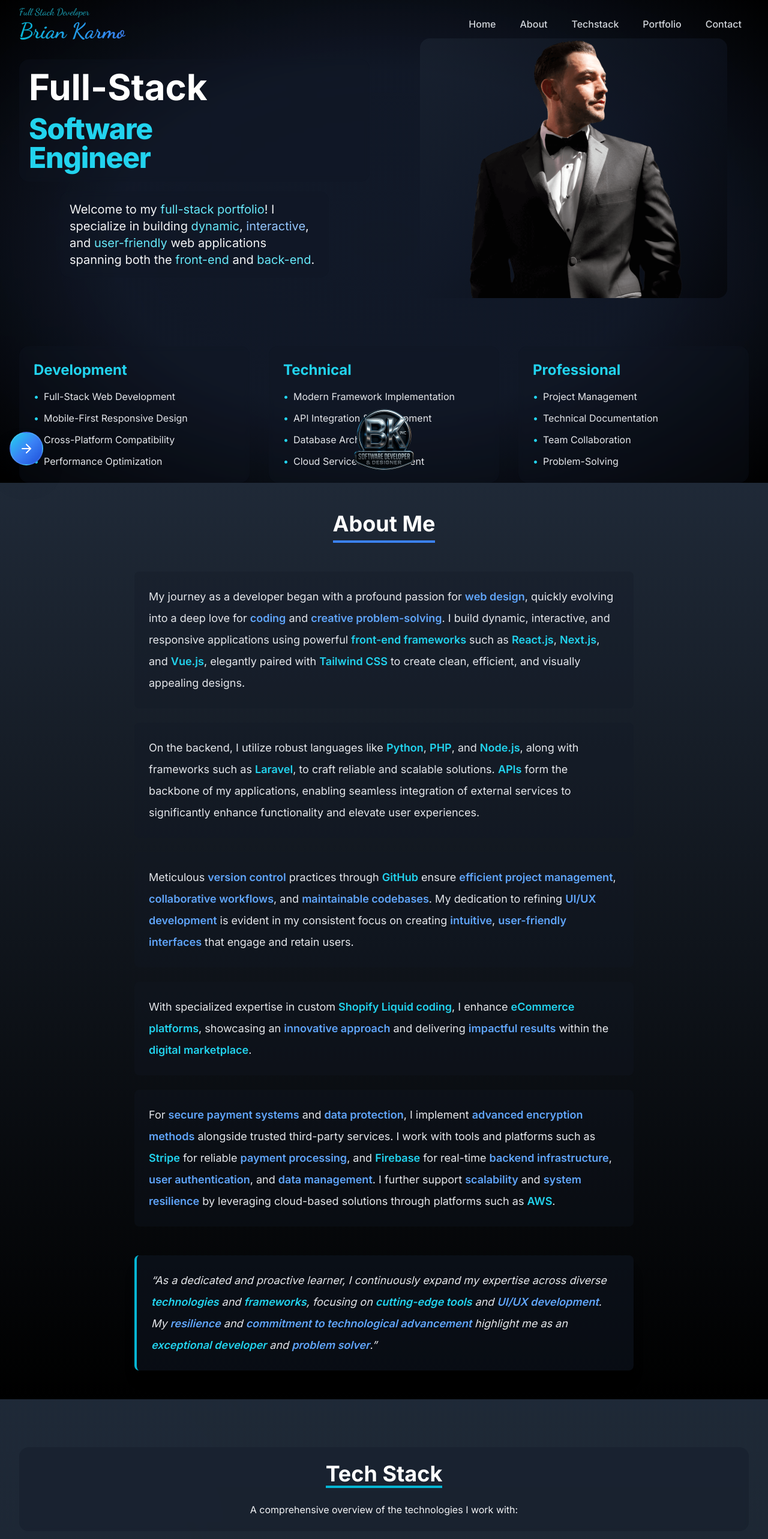
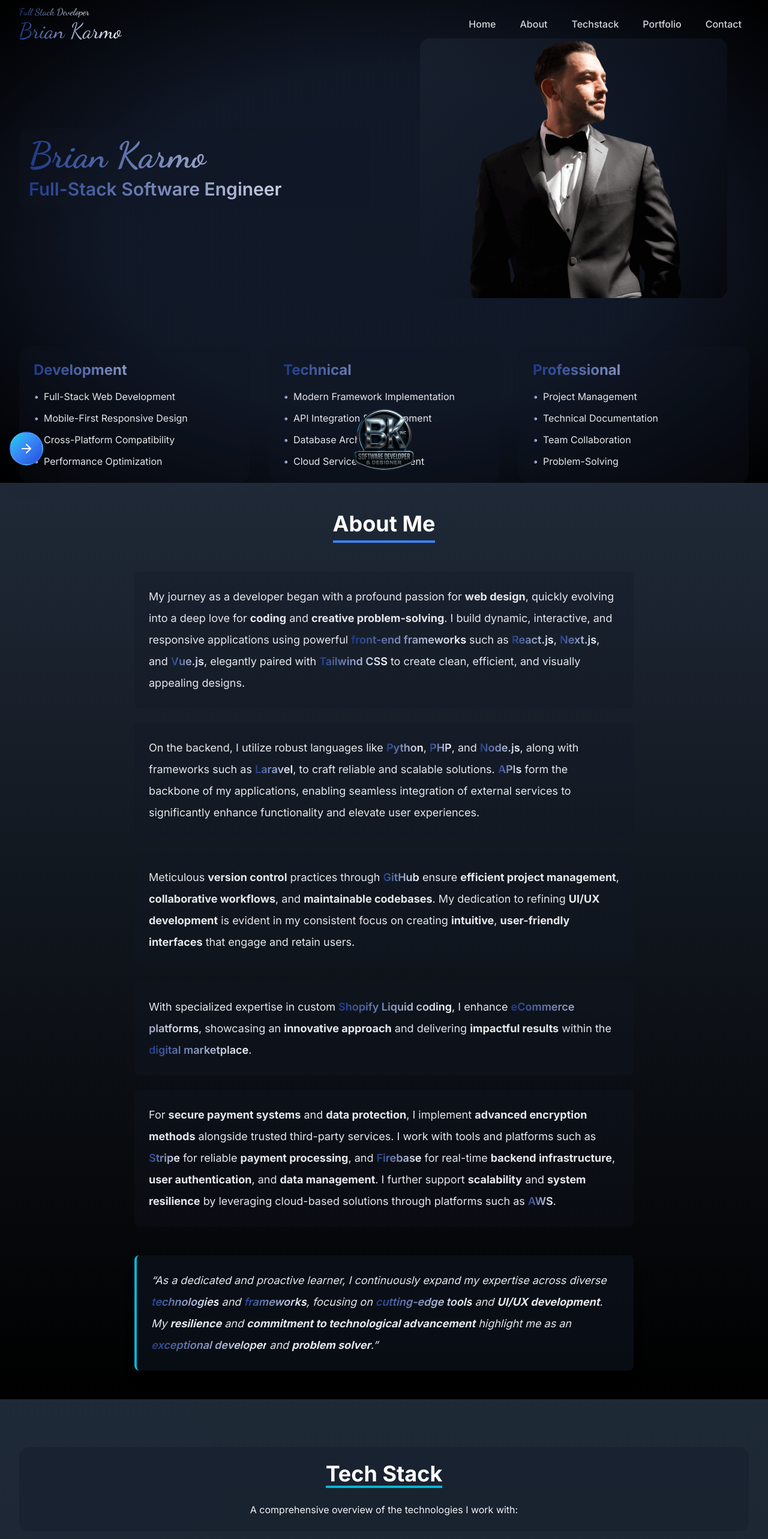
Before and after one commit to briankarmo/Portfolio, a Next.js app: page / in a window 1280 px wide. Shown: the top 2566 px of the page at 60% size. Built offline with nearby package versions, Linux system fonts and the light colour scheme.

Commit message:
Add files via upload

```diff
--- a/package.json
+++ b/package.json
@@ -6,8 +6,7 @@
     "dev": "next dev",
     "build": "next build",
     "start": "next start",
-    "lint": "next lint",
-    "optimize-images": "node scripts/optimize-images.js"
+    "lint": "next lint"
   },
   "dependencies": {
     "aos": "^2.3.4",
--- a/src/components/About.jsx
+++ b/src/components/About.jsx
@@ -1,10 +1,8 @@
 import React from 'react';
 import MotionWrapper from './MotionWrapper';
 
-const HighlightedText = ({ children, type }) => (
-  <span className={`${type === 'framework' ? 'text-cyan-400' : 'text-blue-400'} font-semibold`}>
-    {children}
-  </span>
+const GradientTech = ({ children }) => (
+  <span className="bg-gradient-to-r from-blue-900 to-white bg-clip-text text-transparent font-semibold">{children}</span>
 );
 
 const About = () => {
@@ -32,14 +30,10 @@ const About = () => {
             <MotionWrapper delay={0.2}>
             <div className="bg-gray-900/30 rounded-lg p-6 mx-4 sm:mx-0">
               <p className="text-gray-200 leading-relaxed sm:leading-loose m-0">
-                My journey as a developer began with a profound passion for <HighlightedText>web design</HighlightedText>,
-                quickly evolving into a deep love for <HighlightedText>coding</HighlightedText> and{' '}
-                <HighlightedText>creative problem-solving</HighlightedText>. I build dynamic, interactive,
-                and responsive applications using powerful <HighlightedText type="framework">front-end frameworks</HighlightedText> such
-                as <HighlightedText type="framework">React.js</HighlightedText>,{' '}
-                <HighlightedText type="framework">Next.js</HighlightedText>, and{' '}
-                <HighlightedText type="framework">Vue.js</HighlightedText>, elegantly paired with{' '}
-                <HighlightedText type="framework">Tailwind CSS</HighlightedText> to create clean, efficient,
+                My journey as a developer began with a profound passion for <b>web design</b>,
+                quickly evolving into a deep love for <b>coding</b> and <b>creative problem-solving</b>. I build dynamic, interactive,
+                and responsive applications using powerful <GradientTech>front-end frameworks</GradientTech> such
+                as <GradientTech>React.js</GradientTech>, <GradientTech>Next.js</GradientTech>, and <GradientTech>Vue.js</GradientTech>, elegantly paired with <GradientTech>Tailwind CSS</GradientTech> to create clean, efficient,
                 and visually appealing designs.
               </p>
             </div>
@@ -49,11 +43,7 @@ const About = () => {
             <MotionWrapper delay={0.4}>
             <div className="bg-gray-900/30 rounded-lg p-6 mx-4 sm:mx-0">
               <p className="text-gray-200 leading-relaxed sm:leading-loose m-0">
-                On the backend, I utilize robust languages like <HighlightedText type="framework">Python</HighlightedText>,{' '}
-                <HighlightedText type="framework">PHP</HighlightedText>, and{' '}
-                <HighlightedText type="framework">Node.js</HighlightedText>, along with frameworks such as{' '}
-                <HighlightedText type="framework">Laravel</HighlightedText>, to craft reliable and scalable solutions.{' '}
-                <HighlightedText type="framework">APIs</HighlightedText> form the backbone of my applications,
+                On the backend, I utilize robust languages like <GradientTech>Python</GradientTech>, <GradientTech>PHP</GradientTech>, and <GradientTech>Node.js</GradientTech>, along with frameworks such as <GradientTech>Laravel</GradientTech>, to craft reliable and scalable solutions. <GradientTech>APIs</GradientTech> form the backbone of my applications,
                 enabling seamless integration of external services to significantly enhance functionality
                 and elevate user experiences.
               </p>
@@ -64,14 +54,7 @@ const About = () => {
             <MotionWrapper delay={0.6}>
             <div className="bg-gray-900/30 rounded-lg p-6 mx-4 sm:mx-0">
               <p className="text-gray-200 leading-relaxed sm:leading-loose m-0">
-                Meticulous <HighlightedText>version control</HighlightedText> practices through{' '}
-                <HighlightedText type="framework">GitHub</HighlightedText> ensure{' '}
-                <HighlightedText>efficient project management</HighlightedText>,{' '}
-                <HighlightedText>collaborative workflows</HighlightedText>, and{' '}
-                <HighlightedText>maintainable codebases</HighlightedText>. My dedication to refining{' '}
-                <HighlightedText>UI/UX development</HighlightedText> is evident in my consistent focus on creating{' '}
-                <HighlightedText>intuitive</HighlightedText>,{' '}
-                <HighlightedText>user-friendly interfaces</HighlightedText> that engage and retain users.
+                Meticulous <b>version control</b> practices through <GradientTech>GitHub</GradientTech> ensure <b>efficient project management</b>, <b>collaborative workflows</b>, and <b>maintainable codebases</b>. My dedication to refining <b>UI/UX development</b> is evident in my consistent focus on creating <b>intuitive</b>, <b>user-friendly interfaces</b> that engage and retain users.
               </p>
             </div>
             </MotionWrapper>
@@ -80,11 +63,8 @@ const About = () => {
             <MotionWrapper delay={0.8}>
             <div className="bg-gray-900/30 rounded-lg p-6 mx-4 sm:mx-0">
               <p className="text-gray-200 leading-relaxed sm:leading-loose m-0">
-                With specialized expertise in custom <HighlightedText type="framework">Shopify Liquid coding</HighlightedText>,
-                I enhance <HighlightedText type="framework">eCommerce platforms</HighlightedText>, showcasing an{' '}
-                <HighlightedText>innovative approach</HighlightedText> and delivering{' '}
-                <HighlightedText>impactful results</HighlightedText> within the{' '}
-                <HighlightedText type="framework">digital marketplace</HighlightedText>.
+                With specialized expertise in custom <GradientTech>Shopify Liquid coding</GradientTech>,
+                I enhance <GradientTech>eCommerce platforms</GradientTech>, showcasing an <b>innovative approach</b> and delivering <b>impactful results</b> within the <GradientTech>digital marketplace</GradientTech>.
               </p>
             </div>
             </MotionWrapper>
@@ -93,18 +73,8 @@ const About = () => {
             <MotionWrapper delay={1}>
             <div className="bg-gray-900/30 rounded-lg p-6 mx-4 sm:mx-0">
               <p className="text-gray-200 leading-relaxed sm:leading-loose m-0">
-                For <HighlightedText>secure payment systems</HighlightedText> and{' '}
-                <HighlightedText>data protection</HighlightedText>, I implement{' '}
-                <HighlightedText>advanced encryption methods</HighlightedText> alongside trusted third-party services.
-                I work with tools and platforms such as <HighlightedText type="framework">Stripe</HighlightedText> for reliable{' '}
-                <HighlightedText>payment processing</HighlightedText>, and{' '}
-                <HighlightedText type="framework">Firebase</HighlightedText> for real-time{' '}
-                <HighlightedText>backend infrastructure</HighlightedText>,{' '}
-                <HighlightedText>user authentication</HighlightedText>, and{' '}
-                <HighlightedText>data management</HighlightedText>. I further support{' '}
-                <HighlightedText>scalability</HighlightedText> and{' '}
-                <HighlightedText>system resilience</HighlightedText> by leveraging cloud-based solutions
-                through platforms such as <HighlightedText type="framework">AWS</HighlightedText>.
+                For <b>secure payment systems</b> and <b>data protection</b>, I implement <b>advanced encryption methods</b> alongside trusted third-party services.
+                I work with tools and platforms such as <GradientTech>Stripe</GradientTech> for reliable <b>payment processing</b>, and <GradientTech>Firebase</GradientTech> for real-time <b>backend infrastructure</b>, <b>user authentication</b>, and <b>data management</b>. I further support <b>scalability</b> and <b>system resilience</b> by leveraging cloud-based solutions through platforms such as <GradientTech>AWS</GradientTech>.
               </p>
             </div>
             </MotionWrapper>
@@ -114,15 +84,7 @@ const About = () => {
           <MotionWrapper delay={1.4}>
           <blockquote className="mt-12 p-6 italic border-l-4 border-cyan-500 bg-gray-900/50 rounded-lg shadow-xl mx-4 sm:mx-0">
             <p className="text-gray-200 leading-relaxed sm:leading-loose">
-              &ldquo;As a dedicated and proactive learner, I continuously expand my expertise across diverse{' '}
-              <HighlightedText type="framework">technologies</HighlightedText> and{' '}
-              <HighlightedText type="framework">frameworks</HighlightedText>, focusing on{' '}
-              <HighlightedText type="framework">cutting-edge tools</HighlightedText> and{' '}
-              <HighlightedText>UI/UX development</HighlightedText>. My{' '}
-              <HighlightedText>resilience</HighlightedText> and{' '}
-              <HighlightedText>commitment to technological advancement</HighlightedText> highlight me as an{' '}
-              <HighlightedText type="framework">exceptional developer</HighlightedText> and{' '}
-              <HighlightedText>problem solver</HighlightedText>.&rdquo;
+              &ldquo;As a dedicated and proactive learner, I continuously expand my expertise across diverse <GradientTech>technologies</GradientTech> and <GradientTech>frameworks</GradientTech>, focusing on <GradientTech>cutting-edge tools</GradientTech> and <b>UI/UX development</b>. My <b>resilience</b> and <b>commitment to technological advancement</b> highlight me as an <GradientTech>exceptional developer</GradientTech> and <b>problem solver</b>.&rdquo;
             </p>
           </blockquote>
           </MotionWrapper>
--- a/src/components/Home.jsx
+++ b/src/components/Home.jsx
@@ -105,27 +105,13 @@ const Home = () => {
                 transition={{ duration: 1, delay: 1.2 }}
                 className="w-full backdrop-blur-sm bg-gray-900/30 p-3 sm:p-4 rounded-2xl"
               >
-                <h1 className="text-3xl sm:text-4xl md:text-5xl lg:text-6xl font-bold text-white whitespace-normal">
-                  <span className="block mb-2 sm:mb-4">Full-Stack</span>
-                  <span className="block text-cyan-400 font-extrabold text-2xl sm:text-3xl md:text-4xl lg:text-5xl tracking-tight leading-tight">
-                    Software<br />Engineer
-                  </span>
+                <h1 className="text-3xl sm:text-4xl md:text-5xl lg:text-6xl font-signature font-bold bg-gradient-to-r from-blue-900 to-white bg-clip-text text-transparent whitespace-normal">
+                  Brian Karmo
                 </h1>
+                <h2 className="mt-2 text-xl sm:text-2xl md:text-3xl font-semibold bg-gradient-to-r from-blue-900 to-white bg-clip-text text-transparent">
+                  Full-Stack Software Engineer
+                </h2>
               </motion.div>
-
-              <motion.p
-                initial={{ opacity: 0, y: 20 }}
-                animate={{ opacity: 1, y: 0 }}
-                transition={{ duration: 1, delay: 1.6 }}
-                className="max-w-md text-base sm:text-lg md:text-xl text-gray-100 leading-relaxed backdrop-blur-sm bg-gray-900/30 p-3 sm:p-4 rounded-2xl mx-auto"
-              >
-                Welcome to my <span className="text-cyan-300">full-stack portfolio</span>!
-                I specialize in building <span className="text-cyan-300">dynamic</span>,{' '}
-                <span className="text-blue-300">interactive</span>, and{' '}
-                <span className="text-cyan-300">user-friendly</span> web applications spanning
-                both the <span className="text-cyan-300">front-end</span> and{' '}
-                <span className="text-cyan-300">back-end</span>.
-              </motion.p>
             </div>
           </motion.div>
 
@@ -202,7 +188,7 @@ const Home = () => {
               }}
               className="backdrop-blur-sm bg-gray-900/30 p-6 rounded-2xl"
             >
-              <h3 className="text-xl sm:text-2xl font-bold text-cyan-400 mb-4">{category.title}</h3>
+              <h3 className="text-xl sm:text-2xl font-bold bg-gradient-to-r from-blue-900 to-white bg-clip-text text-transparent mb-4">{category.title}</h3>
               <ul className="space-y-3">
                 {category.items.map((item, itemIndex) => (
                   <motion.li
@@ -217,7 +203,7 @@ const Home = () => {
                     }}
                     className="flex items-center text-gray-200"
                   >
-                    <span className="text-cyan-400 mr-2">•</span>
+                    <span className="mr-2 bg-gradient-to-r from-blue-900 to-white bg-clip-text text-transparent">•</span>
                     {item}
                   </motion.li>
                 ))}
--- a/src/components/NavBar.jsx
+++ b/src/components/NavBar.jsx
@@ -52,7 +52,7 @@ const NavBar = () => {
             className="flex flex-col items-start"
           >
             <motion.p
-              className="text-xs sm:text-sm lg:text-base font-signature text-cyan-400/80"
+              className="text-xs sm:text-sm lg:text-base font-signature bg-gradient-to-r from-blue-900 to-white bg-clip-text text-transparent"
               initial={{ opacity: 0, y: -10 }}
               animate={{ opacity: 1, y: 0 }}
               transition={{ duration: 0.5, delay: 0.2 }}
@@ -60,8 +60,8 @@ const NavBar = () => {
               Full Stack Developer
             </motion.p>
             <motion.h1
-              className="text-2xl sm:text-3xl lg:text-4xl font-signature font-bold
-                       bg-gradient-to-r from-cyan-500 to-blue-500 bg-clip-text text-transparent"
+              className="text-2xl sm:text-3xl lg:text-4xl font-signature bg-gradient-to-r from-blue-900 to-white bg-clip-text text-transparent"
+              style={{ fontFamily: "'Dancing Script', 'Pacifico', 'font-signature', cursive" }}
             >
               Brian Karmo
             </motion.h1>
@@ -139,7 +139,7 @@ const NavBar = () => {
                   initial={{ opacity: 0, y: -10 }}
                   animate={{ opacity: 1, y: 0 }}
                   transition={{ duration: 0.5, delay: 0.1 }}
-                  className="text-sm sm:text-base font-signature text-cyan-400/80 mb-2"
+                  className="text-sm sm:text-base font-signature bg-gradient-to-r from-blue-900 to-white bg-clip-text text-transparent mb-2"
                 >
                   Full Stack Developer
                 </motion.p>
@@ -147,8 +147,8 @@ const NavBar = () => {
                   initial={{ opacity: 0, y: -20 }}
                   animate={{ opacity: 1, y: 0 }}
                   transition={{ duration: 0.5, delay: 0.2 }}
-                  className="text-4xl sm:text-5xl font-signature font-bold pt-12 sm:pt-16
-                           bg-gradient-to-r from-blue-700 via-blue-500 to-cyan-400 bg-clip-text text-transparent drop-shadow-lg"
+                  className="text-4xl sm:text-5xl font-signature bg-gradient-to-r from-blue-900 to-white bg-clip-text text-transparent pt-12 sm:pt-16"
+                  style={{ fontFamily: "'Dancing Script', 'Pacifico', 'font-signature', cursive" }}
                 >
                   Brian Karmo
                 </motion.h1>
```
Also changed, not shown: app/globals.css (line endings or trailing spaces), app/layout.js (line endings or trailing spaces), next.config.js (line endings or trailing spaces), src/context/AnimationContext.jsx (line endings or trailing spaces), src/data.js (line endings or trailing spaces), 1 other file (tests, documents, lock files or other folders).
